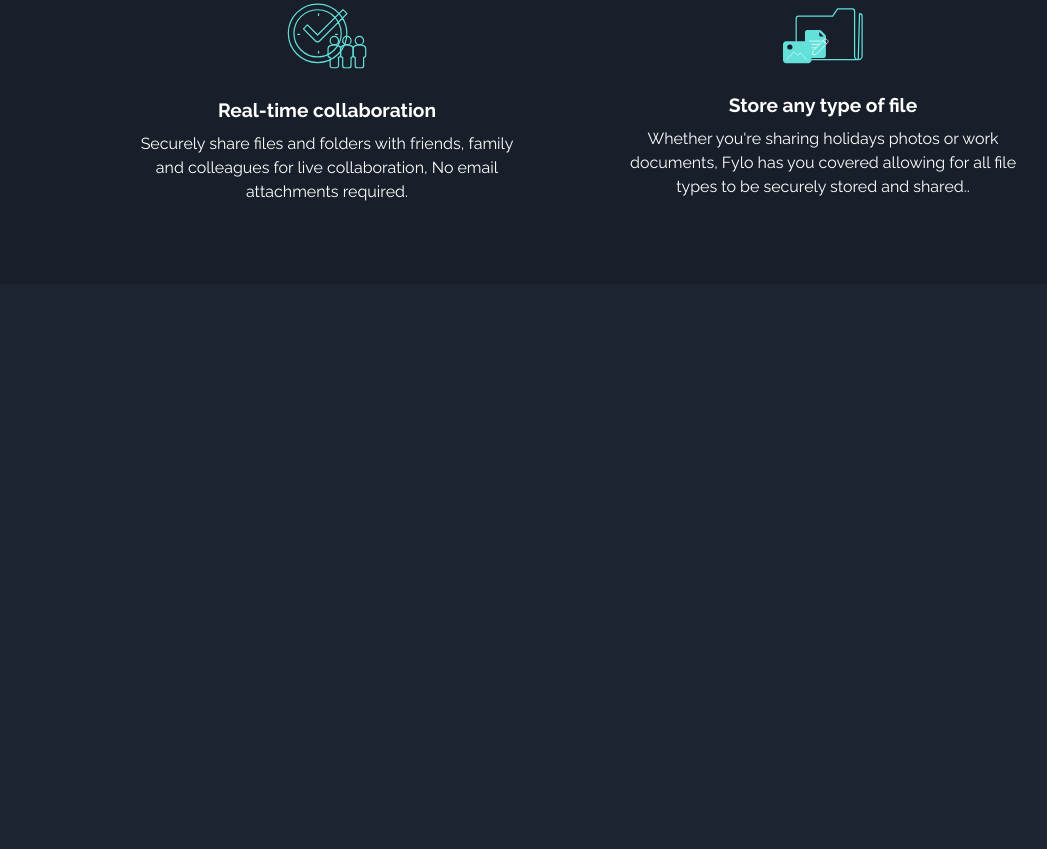
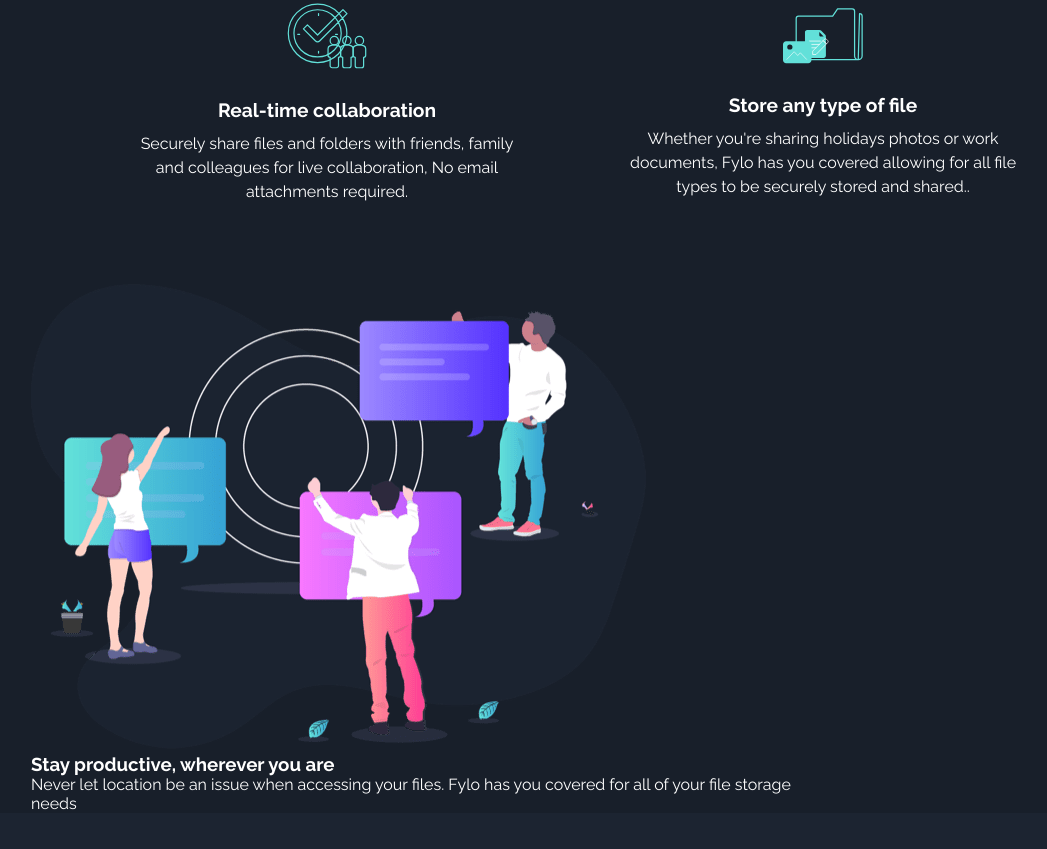
Before and after one commit to haamid10/30-days-of-code, a plain HTML site: page flylo-dark/index.html in a window 1280 px wide. Shown: the part 1326-2175 px from the top of the page, without its empty margins (65-1112 px from the left). Before the commit the page ends 1820 px from the top, so only its background shows below. Drawn offline with Linux system fonts and the light colour scheme.

Commit message:
fylo-dark day 2

```diff
--- a/flylo-dark/index.html
+++ b/flylo-dark/index.html
@@ -90,7 +90,22 @@
 
 
       </div>
+    <!-- section 2 end here -->
+    <section class="section-3">
+      <div class="divsec">
+        <div class="info">
+          <img src="./images/illustration-stay-productive.png" alt="icon" class="icon-2">
+          <div class="intro">
+            <h1>Stay productive, wherever you are</h1>
+
+            <p>Never let location be an issue when accessing your files. Fylo has you covered for all of your file
+            storage needs</p>
+          </div>
+        </div>
+      </div>
     </section>
+  </section>
+
 
 
 
--- a/flylo-dark/style.css
+++ b/flylo-dark/style.css
@@ -178,6 +178,20 @@ ul.navbar li a:hover{
    font-family: var(--body-font);
    margin-bottom: 10px;
 }
+.section-3{
+  width: 85%;
+  margin: auto;
+
+}
+.divsec{
+  width: 70%;
+  display: grid;
+  flex-direction: row;
+  justify-content: space-between;
+}
+.info{
+
+}
 
 
 
```
